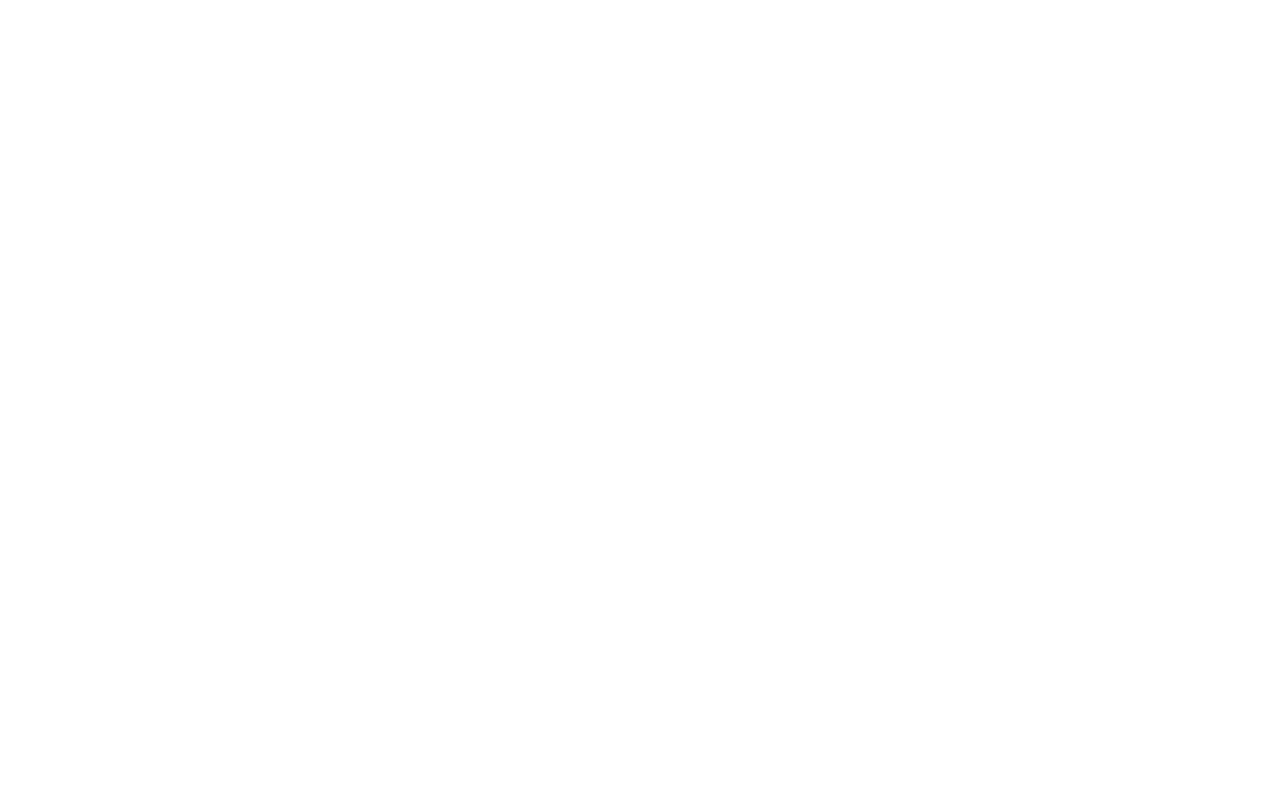
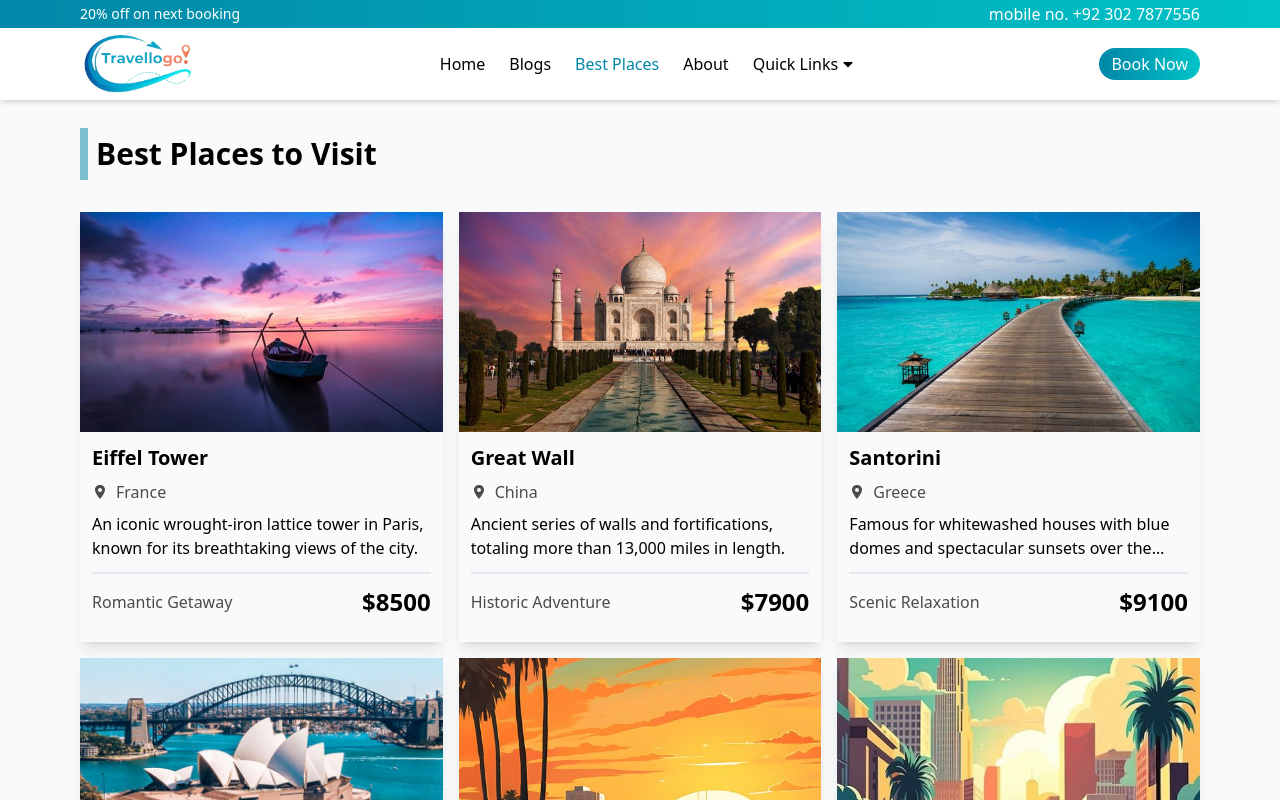
Before and after one commit to KashifSaeed1/tour-and-travel-website, a React (Vite) app: page /best-places in a window 1280 px wide. Before the commit this address had no page. Shown: the top 800 px of the page. Built offline with nearby package versions, Linux system fonts and the light colour scheme.

Commit message:
Add best places to the travel website

```diff
--- a/src/App.jsx
+++ b/src/App.jsx
@@ -5,6 +5,7 @@ import Layout from "./pages/Layout";
 import Home from "./pages/Home";
 import Blogs from "./pages/Blogs";
 import BlogsDetails from "./pages/BlogsDetails";
+import PlacesRoute from "./pages/PlacesRoute";
 import AOS from "aos";
 import "aos/dist/aos.css";
 
@@ -26,6 +27,7 @@ const App = () => {
             <Route index element={<Home />} />
             <Route path="blogs" element={<Blogs />} />
             <Route path="blogs/:id" element={<BlogsDetails />} />
+            <Route path="best-places" element={<PlacesRoute />} />
           </Route>
         </Routes>
       </BrowserRouter>
--- /dev/null
+++ b/src/pages/PlacesRoute.jsx
@@ -0,0 +1,14 @@
+import React from "react";
+import Places from "../components/Places/Places";
+
+const PlacesRoute = () => {
+  return (
+    <>
+      <div className="pt-14">
+        <Places />
+      </div>
+    </>
+  );
+};
+
+export default PlacesRoute;
```
